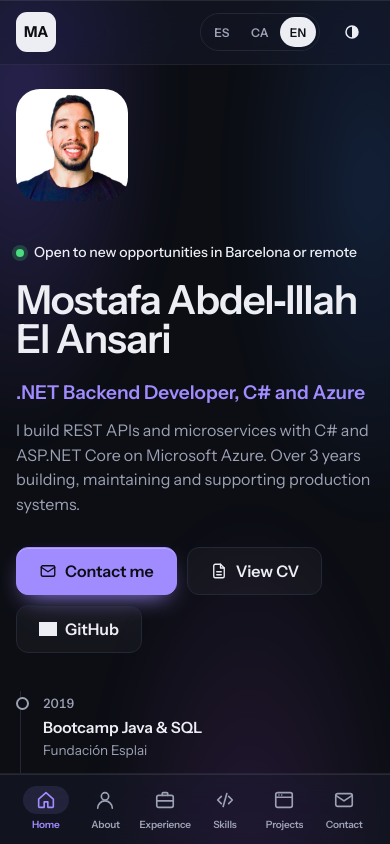
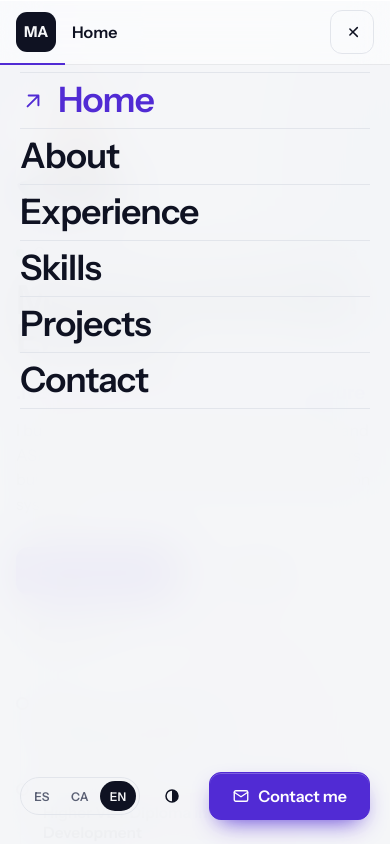
Before and after one commit to mabdelansari/mabdelansari.github.io, a plain HTML site: page index.html in a window 390 px wide. Both pictures are taken after a click on the button 352 px from the left and 32 px from the top of the page. Drawn offline with Linux system fonts and the light colour scheme; grey boxes are pictures that could not be loaded.

Commit message:
Orbe más ligero y menú móvil a pantalla completa
- Habilidades: el orbe pasa a un disco suave con dos órbitas y las tecnologías base sobre la exterior; ya no se recorta en móvil.
- Móvil: cabecera de una fila (monograma, sección actual, menú) con línea de progreso y menú a pantalla completa; sin barra inferior.
- Tecnologías con objetivos táctiles más altos en móvil.

Co-Authored-By: Claude Sonnet 5.5 <noreply@anthropic.com>

```diff
--- a/index.html
+++ b/index.html
@@ -267,7 +267,7 @@ dd{margin:2px 0 0;font-weight:600;line-height:1.3}
 
 /* ---------- pie: progreso ---------- */
 .bot{position:relative;z-index:2;display:grid;grid-template-columns:1fr auto 1fr;align-items:center;gap:16px;padding:10px var(--gut);background:var(--glass);backdrop-filter:var(--blur);-webkit-backdrop-filter:var(--blur);border-top:1px solid var(--glass-edge);box-shadow:0 1px 0 var(--glass-line) inset}
-.mnav{display:none}
+.now-s,.menu-b{display:none}
 .where{font-size:14px;color:var(--muted)}
 .where strong{color:var(--ink);font-weight:600;margin-right:8px;white-space:nowrap}
 .pager{display:flex;align-items:center;gap:12px}
@@ -462,16 +462,21 @@ dl div:not(.lg) dd{margin-top:4px;white-space:nowrap;font-size:clamp(20px,min(1.
 .skcol.l .sg header .ui{order:2}
 #skills .sg:hover::after{background:var(--accent)}
 .hub{position:relative;z-index:1;display:grid;place-items:center}
-.orb{width:var(--hw);aspect-ratio:1;border-radius:50%;display:grid;place-content:center;justify-items:center;gap:6px;text-align:center;color:#fff;
-  background:radial-gradient(circle at 32% 26%,color-mix(in srgb,var(--accent) 62%,#fff),var(--accent) 62%,color-mix(in srgb,var(--accent) 80%,#000));
-  box-shadow:0 0 0 12px var(--accent-soft),0 0 0 26px color-mix(in srgb,var(--accent) 5%,transparent),0 24px 60px -18px var(--accent)}
-.orb .k{font-size:12px;font-weight:500;opacity:.85}
-.orb strong{font-size:clamp(26px,2.4vw,34px);font-weight:600;font-stretch:80%;letter-spacing:-.02em;line-height:1}
-.core{list-style:none;margin:8px 0 0;padding:0;display:flex;gap:6px}
-.core .pb{all:unset;display:grid;place-items:center;width:36px;height:36px;border-radius:50%;background:#fff;cursor:pointer;box-shadow:0 4px 12px -4px rgba(0,0,0,.35);transition:transform .2s}
-.core .pb:hover{transform:translateY(-2px)}
-.core .pb:focus-visible{outline:2px solid #fff;outline-offset:2px}
-.core .pb[aria-pressed=true]{box-shadow:0 0 0 3px #fff,0 0 0 5px color-mix(in srgb,var(--accent) 50%,#000)}
+/* orbe: un disco suave con dos órbitas finas; las cuatro tecnologías base giran sobre la órbita exterior */
+.orb{position:relative;width:var(--hw);aspect-ratio:1;border-radius:50%;display:grid;place-content:center;justify-items:center;gap:4px;text-align:center;color:var(--ink);
+  background:radial-gradient(circle,color-mix(in srgb,var(--accent) 13%,var(--bg)) 0 44%,color-mix(in srgb,var(--accent) 5%,transparent) 45% 70%,transparent 71%)}
+.orb::before,.orb::after{content:"";position:absolute;border-radius:50%;pointer-events:none}
+.orb::before{inset:0;border:1px dashed color-mix(in srgb,var(--accent) 45%,transparent)}
+.orb::after{inset:20%;border:1px solid color-mix(in srgb,var(--accent) 22%,transparent)}
+.orb .k{position:relative;font-size:11.5px;font-weight:500;color:var(--muted)}
+.orb strong{position:relative;font-size:clamp(24px,2.1vw,30px);font-weight:600;font-stretch:80%;letter-spacing:-.02em;line-height:1;color:var(--accent)}
+.core{position:absolute;inset:0;list-style:none;margin:0;padding:0}
+.core li{position:absolute;left:var(--x);top:var(--y);transform:translate(-50%,-50%)}
+.core .pb{all:unset;display:grid;place-items:center;width:40px;height:40px;border-radius:50%;background:light-dark(#fff,#1A1E2C);cursor:pointer;
+  box-shadow:0 0 0 1px var(--glass-edge),0 6px 16px -8px light-dark(rgba(30,20,90,.35),rgba(0,0,0,.8));transition:transform .25s var(--ease),box-shadow .25s}
+.core .pb:hover{transform:scale(1.08)}
+.core .pb:focus-visible{outline:2px solid var(--accent);outline-offset:3px}
+.core .pb[aria-pressed=true]{box-shadow:0 0 0 2px var(--accent),0 6px 16px -6px var(--accent)}
 .core .ti{width:20px;height:20px}
 
 /* ---------- sobre mí: texto y cifras a la izquierda; a la derecha, los idiomas como anillos y las credenciales en un camino ---------- */
@@ -606,19 +611,29 @@ a.md:is(:hover,:focus-visible) strong,a.md:is(:hover,:focus-visible) span{color:
 
 /* ---------- móvil ---------- */
 @media (max-width:820px){
-  /* navegación móvil: una sola fila arriba (marca, idioma y tema) y una barra de pestañas abajo, al alcance del pulgar */
-  .top{grid-template-columns:1fr auto;padding:10px 16px;padding-top:max(10px,env(safe-area-inset-top))}
-  .brand > span:last-child{display:block}
-  .tabs{display:none}
-  .bot{display:block;padding:6px 4px max(6px,env(safe-area-inset-bottom))}
-  .bot > :not(.mnav){display:none}
-  .mnav{display:grid;grid-template-columns:repeat(6,minmax(0,1fr));gap:0}
-  .mt{display:grid;justify-items:center;align-content:center;gap:3px;min-height:54px;padding:4px 0;border-radius:12px;color:var(--muted);text-decoration:none;font-size:10px;font-weight:600;letter-spacing:-.02em;-webkit-tap-highlight-color:transparent;transition:color .2s}
-  .mt .ui{box-sizing:border-box;width:46px;height:28px;padding:3px 12px;border-radius:999px;transition:background .25s,color .25s}
-  .mt span{max-width:100%;overflow:hidden;text-overflow:ellipsis;white-space:nowrap}
-  .mt[aria-current=true]{color:var(--accent)}
-  .mt[aria-current=true] .ui{background:var(--accent-soft)}
-  .mt:focus-visible{outline-offset:-2px}
+  /* navegación móvil: cabecera de una fila (monograma, sección actual y menú) con una línea de progreso;
+     el menú abre a pantalla completa con las secciones en grande, el idioma, el tema y Contactar */
+  .top{grid-template-columns:auto minmax(0,1fr) auto;padding:10px 16px;padding-top:max(10px,env(safe-area-inset-top))}
+  .top::after{content:"";position:absolute;left:0;bottom:-1px;height:2px;width:calc((var(--cur,0) + 1) / 6 * 100%);background:var(--accent);transition:width .5s var(--ease)}
+  .brand > span:last-child{display:none}
+  .now-s{display:block;margin:0;font-weight:600;font-size:16px;font-stretch:90%;white-space:nowrap;overflow:hidden;text-overflow:ellipsis}
+  .tabs,.actions .lng,.actions #theme,.actions .btn,.bot{display:none}
+  .menu-b{display:grid;border-color:var(--line)}
+  .menu-b path{transition:transform .3s var(--ease);transform-origin:12px 12px}
+  .menu-b[aria-expanded=true] .l1{transform:translateY(3px) rotate(45deg)}
+  .menu-b[aria-expanded=true] .l2{transform:translateY(-3px) rotate(-45deg)}
+  .sheet:not([hidden]){position:absolute;inset:0;z-index:1;display:flex;flex-direction:column;justify-content:space-between;gap:24px;overflow-y:auto;
+    padding:calc(72px + env(safe-area-inset-top)) 20px max(24px,env(safe-area-inset-bottom));
+    background:color-mix(in srgb,var(--bg) 94%,transparent);backdrop-filter:blur(24px);-webkit-backdrop-filter:blur(24px);animation:sheet .35s var(--ease) both}
+  @keyframes sheet{from{opacity:0;transform:translateY(-10px)}}
+  .sheet-n{display:grid;border-top:1px solid var(--line)}
+  .sn{display:flex;align-items:center;gap:0;min-height:56px;padding:8px 0;border-bottom:1px solid var(--line);color:var(--ink);text-decoration:none;
+    font-size:clamp(30px,9vw,40px);font-weight:600;font-stretch:80%;letter-spacing:-.025em;line-height:1.1}
+  .sn .ui{width:0;height:26px;flex:none;color:var(--accent);transition:width .3s var(--ease),margin .3s var(--ease)}
+  .sn[aria-current=true]{color:var(--accent)}
+  .sn[aria-current=true] .ui{width:26px;margin-right:12px}
+  .sheet-f{display:flex;flex-wrap:wrap;align-items:center;gap:10px}
+  .sheet-f .btn{margin-left:auto}
   /* ficha de una tecnología: flota sobre el contenido para que se vea al pulsar cualquier tecnología */
   .skfoot:has(.skinfo:not([hidden])){position:sticky;bottom:10px;z-index:3}
   .skinfo{padding:12px 14px;border-radius:16px;background:var(--glass-hi);backdrop-filter:var(--blur);-webkit-backdrop-filter:var(--blur);border:1px solid var(--glass-edge);box-shadow:var(--glass-shadow)}
@@ -725,6 +740,7 @@ a.md:is(:hover,:focus-visible) strong,a.md:is(:hover,:focus-visible) span{color:
       <span class="mk" aria-hidden="true">MA</span>
       <span><strong>Mostafa Abdel-Illah</strong><small>Backend Developer .NET</small></span>
     </a>
+    <p class="now-s" aria-hidden="true" id="nowS">Inicio</p>
     <nav class="tabs" id="tabs" aria-label="Secciones" data-ka="nav">
       <span class="ind" id="ind" aria-hidden="true"></span>
       <a class="tab" href="#inicio" data-k="t.inicio">Inicio</a>
@@ -740,8 +756,30 @@ a.md:is(:hover,:focus-visible) strong,a.md:is(:hover,:focus-visible) span{color:
         <svg viewBox="0 0 24 24" fill="none" stroke="currentColor" stroke-width="2" aria-hidden="true"><circle cx="12" cy="12" r="8"/><path d="M12 4a8 8 0 0 1 0 16z" fill="currentColor" stroke="none"/></svg>
       </button>
       <a class="btn sm main" href="#contacto" data-k="contact">Contactar</a>
+      <button class="icon menu-b" id="menuBtn" type="button" aria-expanded="false" aria-controls="sheet" aria-label="Menú" data-ka="menu">
+        <svg viewBox="0 0 24 24" fill="none" stroke="currentColor" stroke-width="2" stroke-linecap="round" aria-hidden="true"><path class="l1" d="M5 9h14"/><path class="l2" d="M5 15h14"/></svg>
+      </button>
     </div>
   </header>
+
+  <!-- móvil: menú a pantalla completa con los nombres de las secciones en grande -->
+  <div class="sheet" id="sheet" hidden>
+    <nav class="sheet-n" aria-label="Secciones" data-ka="nav">
+      <a class="sn" href="#inicio"><svg class="ui" aria-hidden="true"><use href="#i-arrow"/></svg><span data-k="t.inicio">Inicio</span></a>
+      <a class="sn" href="#sobre-mi"><svg class="ui" aria-hidden="true"><use href="#i-arrow"/></svg><span data-k="t.sobre">Sobre mí</span></a>
+      <a class="sn" href="#experiencia"><svg class="ui" aria-hidden="true"><use href="#i-arrow"/></svg><span data-k="t.xp">Experiencia</span></a>
+      <a class="sn" href="#habilidades"><svg class="ui" aria-hidden="true"><use href="#i-arrow"/></svg><span data-k="t.sk">Habilidades</span></a>
+      <a class="sn" href="#proyectos"><svg class="ui" aria-hidden="true"><use href="#i-arrow"/></svg><span data-k="t.pj">Proyectos</span></a>
+      <a class="sn" href="#contacto"><svg class="ui" aria-hidden="true"><use href="#i-arrow"/></svg><span data-k="t.ct">Contacto</span></a>
+    </nav>
+    <div class="sheet-f">
+      <div class="lng" role="group" aria-label="Idioma" data-ka="lang"><button type="button" data-l="es" lang="es" aria-pressed="true">ES</button><button type="button" data-l="ca" lang="ca" aria-pressed="false">CA</button><button type="button" data-l="en" lang="en" aria-pressed="false">EN</button></div>
+      <button class="icon theme-t" type="button" aria-label="Cambiar entre modo claro y oscuro" data-ka="theme">
+        <svg viewBox="0 0 24 24" fill="none" stroke="currentColor" stroke-width="2" aria-hidden="true"><circle cx="12" cy="12" r="8"/><path d="M12 4a8 8 0 0 1 0 16z" fill="currentColor" stroke="none"/></svg>
+      </button>
+      <a class="btn main" href="#contacto"><svg class="ui" aria-hidden="true"><use href="#i-mail"/></svg><span data-k="contact">Contactar</span></a>
+    </div>
+  </div>
 
   <main class="stage" id="stage">
     <div class="track" id="track">
@@ -858,15 +896,6 @@ a.md:is(:hover,:focus-visible) strong,a.md:is(:hover,:focus-visible) span{color:
       <button class="icon" id="next" type="button" aria-label="Sección siguiente" data-ka="next"><svg viewBox="0 0 24 24" fill="none" stroke="currentColor" stroke-width="2" aria-hidden="true"><path d="M9 6l6 6-6 6"/></svg></button>
     </div>
     <p class="hint" data-kh="hint">Muévete con <kbd>←</kbd> <kbd>→</kbd> o la rueda del ratón</p>
-    <!-- móvil: barra de pestañas inferior, al alcance del pulgar -->
-    <nav class="mnav" aria-label="Secciones" data-ka="nav">
-      <a class="mt" href="#inicio"><svg class="ui" aria-hidden="true"><use href="#i-home"/></svg><span data-k="t.inicio">Inicio</span></a>
-      <a class="mt" href="#sobre-mi"><svg class="ui" aria-hidden="true"><use href="#i-user"/></svg><span data-k="t.sobre">Sobre mí</span></a>
-      <a class="mt" href="#experiencia"><svg class="ui" aria-hidden="true"><use href="#i-briefcase"/></svg><span data-k="t.xp">Experiencia</span></a>
-      <a class="mt" href="#habilidades"><svg class="ui" aria-hidden="true"><use href="#i-code"/></svg><span data-k="t.sk">Habilidades</span></a>
-      <a class="mt" href="#proyectos"><svg class="ui" aria-hidden="true"><use href="#i-window"/></svg><span data-k="t.pj">Proyectos</span></a>
-      <a class="mt" href="#contacto"><svg class="ui" aria-hidden="true"><use href="#i-mail"/></svg><span data-k="t.ct">Contacto</span></a>
-    </nav>
   </footer>
 
 </div>
@@ -882,7 +911,7 @@ a.md:is(:hover,:focus-visible) strong,a.md:is(:hover,:focus-visible) span{color:
   const I = {
     es: {
       title: 'Mostafa Abdel-Illah El Ansari', desc: 'Backend Developer .NET en Barcelona. APIs REST y microservicios con C#, ASP.NET Core y Microsoft Azure.',
-      lang: 'Idioma', brand: 'Mostafa Abdel-Illah, ir al inicio', nav: 'Secciones', theme: 'Cambiar entre modo claro y oscuro', contact: 'Contactar',
+      lang: 'Idioma', menu: 'Menú', brand: 'Mostafa Abdel-Illah, ir al inicio', nav: 'Secciones', theme: 'Cambiar entre modo claro y oscuro', contact: 'Contactar',
       't.inicio': 'Inicio', 't.sobre': 'Sobre mí', 't.xp': 'Experiencia', 't.sk': 'Habilidades', 't.pj': 'Proyectos', 't.ct': 'Contacto',
       avail: 'Abierto a nuevas oportunidades en Barcelona o en remoto', role: 'Backend Developer .NET, C# y Azure',
       lead: 'Desarrollo APIs REST y microservicios con C# y ASP.NET Core sobre Microsoft Azure. Más de 3 años construyendo, manteniendo y dando soporte a sistemas en producción.',
@@ -907,7 +936,7 @@ a.md:is(:hover,:focus-visible) strong,a.md:is(:hover,:focus-visible) span{color:
     },
     ca: {
       title: 'Mostafa Abdel-Illah El Ansari', desc: 'Backend Developer .NET a Barcelona. APIs REST i microserveis amb C#, ASP.NET Core i Microsoft Azure.',
-      lang: 'Idioma', brand: "Mostafa Abdel-Illah, anar a l'inici", nav: 'Seccions', theme: 'Canviar entre mode clar i fosc', contact: 'Contactar',
+      lang: 'Idioma', menu: 'Menú', brand: "Mostafa Abdel-Illah, anar a l'inici", nav: 'Seccions', theme: 'Canviar entre mode clar i fosc', contact: 'Contactar',
       't.inicio': 'Inici', 't.sobre': 'Sobre mi', 't.xp': 'Experiència', 't.sk': 'Habilitats', 't.pj': 'Projectes', 't.ct': 'Contacte',
       avail: 'Obert a noves oportunitats a Barcelona o en remot', role: 'Backend Developer .NET, C# i Azure',
       lead: 'Desenvolupo APIs REST i microserveis amb C# i ASP.NET Core sobre Microsoft Azure. Més de 3 anys construint, mantenint i donant suport a sistemes en producció.',
@@ -932,7 +961,7 @@ a.md:is(:hover,:focus-visible) strong,a.md:is(:hover,:focus-visible) span{color:
     },
     en: {
       title: 'Mostafa Abdel-Illah El Ansari', desc: '.NET Backend Developer in Barcelona. REST APIs and microservices with C#, ASP.NET Core and Microsoft Azure.',
-      lang: 'Language', brand: 'Mostafa Abdel-Illah, go to top', nav: 'Sections', theme: 'Switch between light and dark mode', contact: 'Contact me',
+      lang: 'Language', menu: 'Menu', brand: 'Mostafa Abdel-Illah, go to top', nav: 'Sections', theme: 'Switch between light and dark mode', contact: 'Contact me',
       't.inicio': 'Home', 't.sobre': 'About', 't.xp': 'Experience', 't.sk': 'Skills', 't.pj': 'Projects', 't.ct': 'Contact',
       avail: 'Open to new opportunities in Barcelona or remote', role: '.NET Backend Developer, C# and Azure',
       lead: 'I build REST APIs and microservices with C# and ASP.NET Core on Microsoft Azure. Over 3 years building, maintaining and supporting production systems.',
@@ -1147,7 +1176,7 @@ a.md:is(:hover,:focus-visible) strong,a.md:is(:hover,:focus-visible) span{color:
       <ul class="pills">${s.items.map(i => `<li data-u="${where(i)}"><button class="pb" type="button" aria-pressed="false" data-t="${esc(i)}">${ic(i)}${esc(tn(i))}</button></li>`).join('')}</ul></section>`;
     $('skills').innerHTML = `<div class="skcol l">${[0, 2, 3].map(k => group(skills[k])).join('')}</div>
       <div class="hub"><div class="orb"><span class="k">${esc(L().core)}</span><strong>${esc(L().coreName)}</strong>
-        <ul class="core">${core.map(i => `<li><button class="pb" type="button" aria-pressed="false" data-t="${esc(i)}" title="${esc(i)}" aria-label="${esc(i)}">${ic(i)}</button></li>`).join('')}</ul></div></div>
+        <ul class="core">${core.map((i, k) => `<li style="--x:${[14.6, 85.4, 85.4, 14.6][k]}%;--y:${[14.6, 14.6, 85.4, 85.4][k]}%"><button class="pb" type="button" aria-pressed="false" data-t="${esc(i)}" title="${esc(i)}" aria-label="${esc(i)}">${ic(i)}</button></li>`).join('')}</ul></div></div>
       <div class="skcol r">${[1, 4, 5].map(k => group(skills[k])).join('')}</div>`;
   }
 
@@ -1278,7 +1307,7 @@ a.md:is(:hover,:focus-visible) strong,a.md:is(:hover,:focus-visible) span{color:
   function labels() {
     const n = names();
     segs.forEach((b, k) => b.setAttribute('aria-label', n[k]));
-    if (cur >= 0) { $('where').textContent = n[cur]; $('count').textContent = `${cur + 1} ${L().of} ${slides.length}`; }
+    if (cur >= 0) { $('where').textContent = n[cur]; $('nowS').textContent = n[cur]; $('count').textContent = `${cur + 1} ${L().of} ${slides.length}`; }
   }
   function go(i, opts = {}) {
     i = Math.max(0, Math.min(slides.length - 1, i));
@@ -1288,7 +1317,7 @@ a.md:is(:hover,:focus-visible) strong,a.md:is(:hover,:focus-visible) span{color:
     document.querySelector('.app').style.setProperty('--cur', i);
     slides.forEach((s, k) => { s.inert = k !== i; s.classList.toggle('on', k === i); });
     tabs.forEach((t, k) => t.setAttribute('aria-current', String(k === i)));
-    document.querySelectorAll('.mt').forEach((t, k) => t.setAttribute('aria-current', String(k === i)));
+    document.querySelectorAll('.sn').forEach((t, k) => t.setAttribute('aria-current', String(k === i)));
     segs.forEach((b, k) => b.setAttribute('aria-current', String(k === i)));
     labels();
     $('prev').disabled = i === 0;
@@ -1355,7 +1384,21 @@ a.md:is(:hover,:focus-visible) strong,a.md:is(:hover,:focus-visible) span{color:
   if (!LANGS.includes(start)) { try { start = localStorage.getItem('lang'); } catch {} }
   if (!LANGS.includes(start)) { const nav = (navigator.language || 'es').slice(0, 2).toLowerCase(); start = LANGS.includes(nav) ? nav : 'es'; }
   setLang(start, false);
-  document.querySelector('.lng').addEventListener('click', e => { const b = e.target.closest('button[data-l]'); if (b && b.dataset.l !== lang) setLang(b.dataset.l, true); });
+  document.addEventListener('click', e => { const b = e.target.closest('.lng button[data-l]'); if (b && b.dataset.l !== lang) setLang(b.dataset.l, true); });
+
+  /* ---- menú móvil ---- */
+  const sheet = $('sheet'), mb = $('menuBtn');
+  function menu(open) {
+    if (sheet.hidden === !open) return;
+    sheet.hidden = !open;
+    mb.setAttribute('aria-expanded', String(open));
+    $('stage').inert = open;
+    if (open) (sheet.querySelector('.sn[aria-current=true]') || sheet.querySelector('.sn')).focus();
+  }
+  mb.addEventListener('click', () => menu(sheet.hidden));
+  sheet.addEventListener('click', e => { if (e.target.closest('.sn, .btn')) menu(false); });
+  document.addEventListener('keydown', e => { if (e.key === 'Escape' && !sheet.hidden) { menu(false); mb.focus(); } });
+  matchMedia('(min-width:821px)').addEventListener('change', e => { if (e.matches) menu(false); });
 
   window.addEventListener('hashchange', () => { const k = ids.indexOf(location.hash.slice(1)); if (k >= 0) go(k); });
   window.addEventListener('resize', placeInd);
@@ -1370,11 +1413,11 @@ a.md:is(:hover,:focus-visible) strong,a.md:is(:hover,:focus-visible) span{color:
   try { const t = localStorage.getItem('theme'); if (t === 'light' || t === 'dark') root.dataset.theme = t; } catch {}
   paint();
   sys.addEventListener('change', paint);
-  $('theme').addEventListener('click', () => {
+  document.querySelectorAll('#theme, .theme-t').forEach(b => b.addEventListener('click', () => {
     const t = effective() === 'dark' ? 'light' : 'dark';
     root.dataset.theme = t; paint();
     try { localStorage.setItem('theme', t); } catch {}
-  });
+  }));
 }
 </script>
 </body>
```
